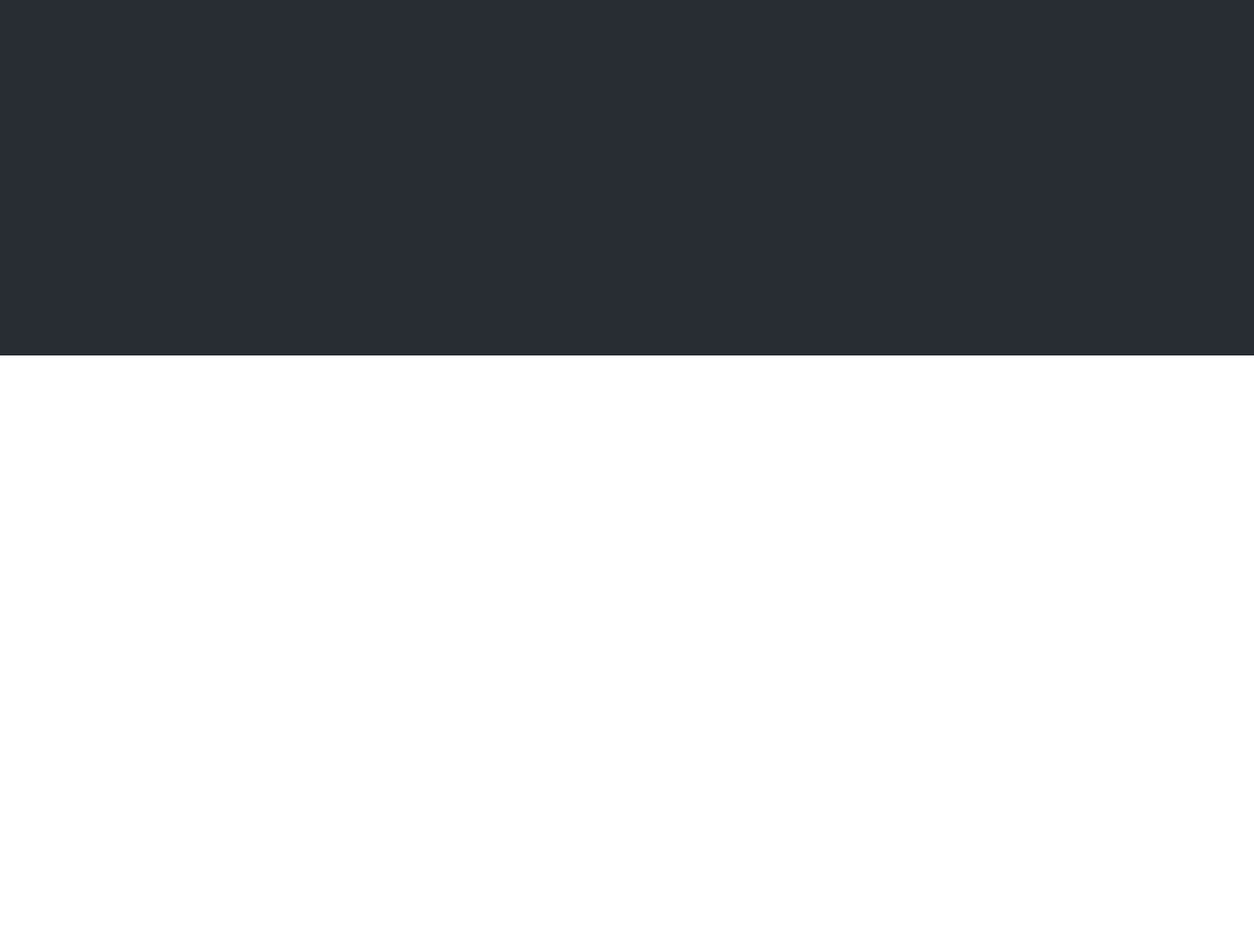
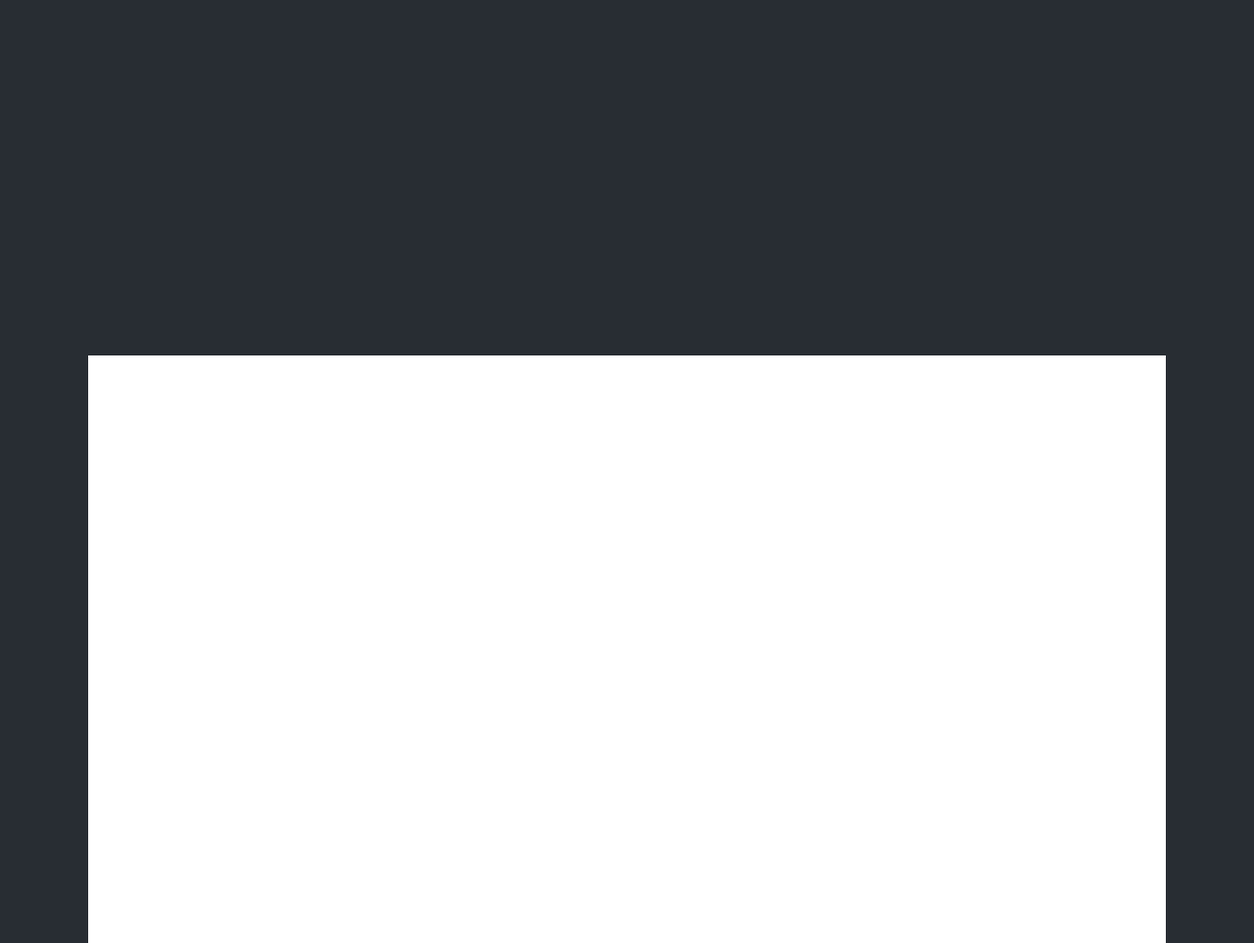
Before and after one commit to cris178/Trends, a plain HTML site: page index.html in a window 1280 px wide. Shown: the part 87-1050 px from the top of the page at 98% size. Drawn offline with nearby package versions, Linux system fonts and the light colour scheme.

Commit message:
Made the container

```diff
--- a/front.css
+++ b/front.css
@@ -6,6 +6,12 @@ body{
 .navbar{
     background-color: #20232C;
     height:50px;
+}
+.container{
+    padding-left:20px;
+    padding-right:20px;
+    margin-left:auto;
+    margin-right:auto;
 }
 .mainHero{
     height: 400px;
--- a/index.html
+++ b/index.html
@@ -24,6 +24,7 @@
         <center><h3>√Trends</h3></center>
     </div>
 
+    <div class = "container">
         <div class = "about">
             <div class="col-md-4">
                 To the Root
@@ -35,6 +36,7 @@
                     In the Streets of LA
             </div>
         </div>
+    </div>
 
 </body>
 
```
Lines whose indentation alone changed are shown as unchanged.
